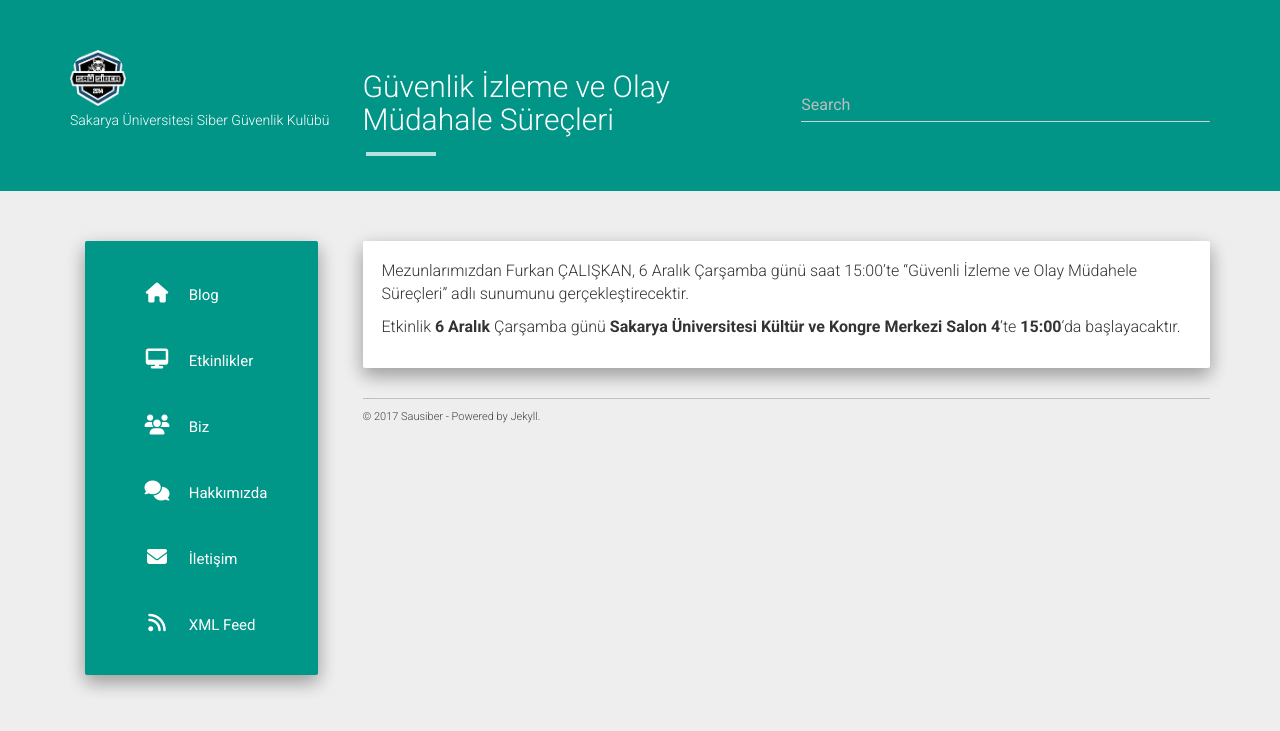
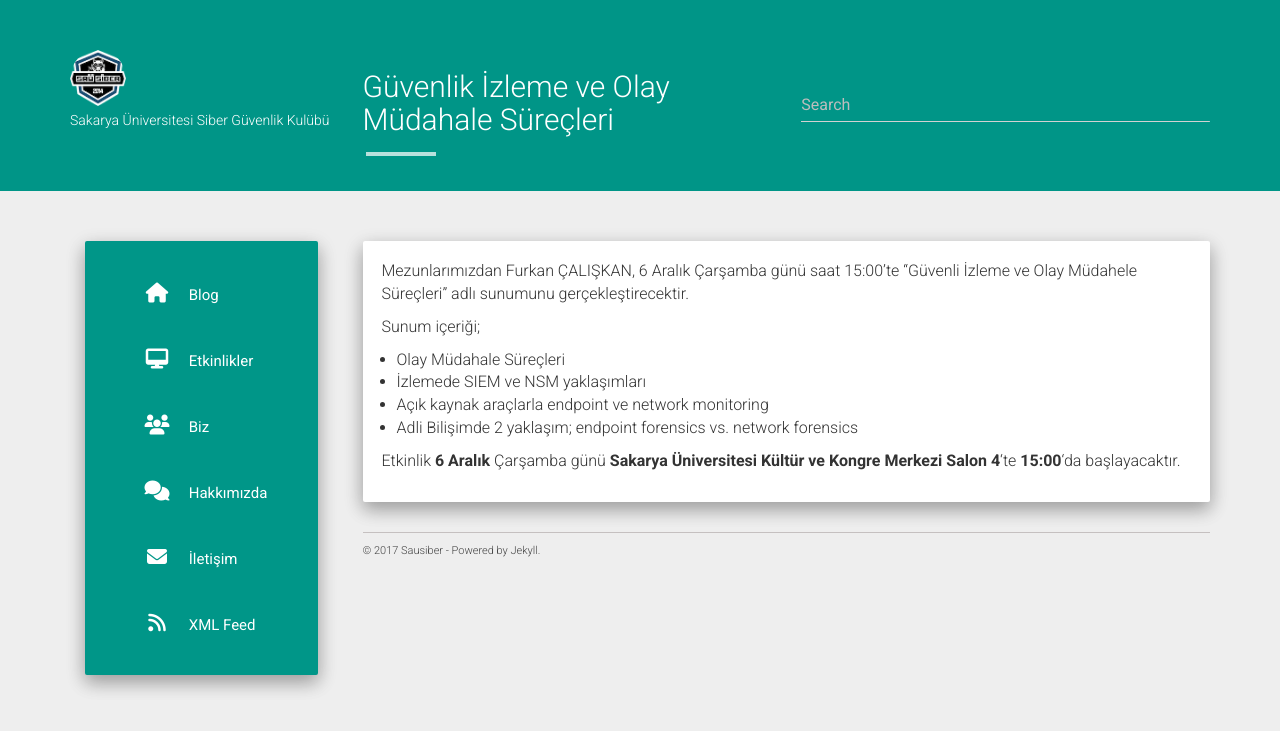
Before and after one commit to sausiber/old-website, a Jekyll site: the page built from static/projects/guvenli-izleme.md, in a window 1280 px wide. Shown: the top 731 px of the page. Built offline with Jekyll 4.4.1, drawn with Linux system fonts in a browser that asks for light colours; nearby versions of some CDN libraries.

Commit message:
Sunum içeriği eklendi
Sunum içeriği eklendi

```diff
--- a/static/projects/guvenli-izleme.md
+++ b/static/projects/guvenli-izleme.md
@@ -7,4 +7,12 @@ permalink: /guvenli-izleme
 
 Mezunlarımızdan Furkan ÇALIŞKAN, 6 Aralık Çarşamba günü saat 15:00'te "Güvenli İzleme ve Olay Müdahele Süreçleri" adlı sunumunu gerçekleştirecektir.
 
+Sunum içeriği;
+
+- Olay Müdahale Süreçleri
+- İzlemede SIEM ve NSM yaklaşımları
+- Açık kaynak araçlarla endpoint ve network monitoring
+- Adli Bilişimde 2 yaklaşım; endpoint forensics vs. network forensics
+
+
 Etkinlik <strong>6 Aralık</strong> Çarşamba günü <strong>Sakarya Üniversitesi Kültür ve Kongre Merkezi Salon 4</strong>'te <strong>15:00</strong>'da başlayacaktır.
```
